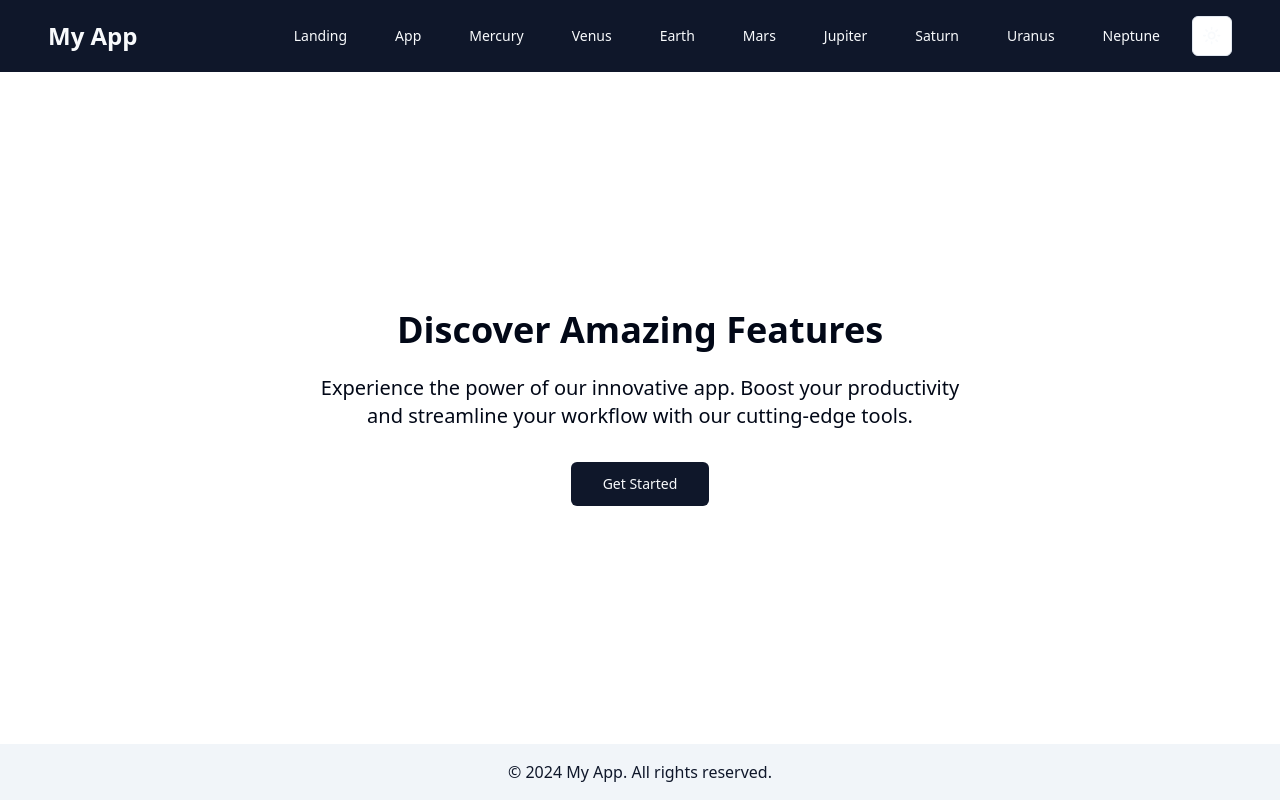
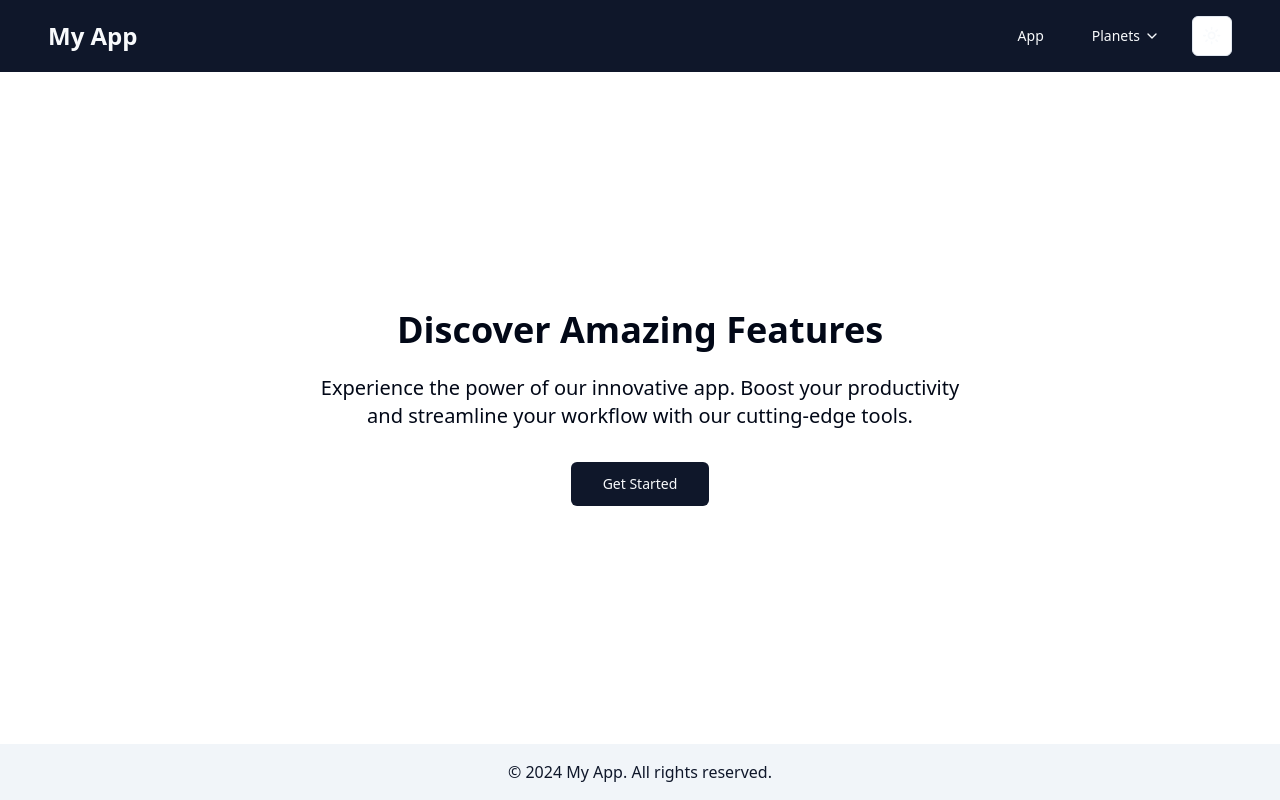
Before and after one commit to GPT-Engineer-App/modifyable-starter-nucleus, a React (Vite) app: page / in a window 1280 px wide. Built offline with nearby package versions, Linux system fonts and the light colour scheme.

Commit message:
GPT Engineer Update [skip gpt_engineer]

```diff
--- a/src/components/Navbar.jsx
+++ b/src/components/Navbar.jsx
@@ -2,8 +2,14 @@ import { useState } from 'react';
 import { Button } from "@/components/ui/button";
 import { ThemeToggle } from "@/components/theme-toggle";
 import { Link } from "react-router-dom";
-import { Menu, X } from 'lucide-react';
+import { Menu, X, ChevronDown } from 'lucide-react';
 import { navItems } from "@/nav-items";
+import {
+  DropdownMenu,
+  DropdownMenuContent,
+  DropdownMenuItem,
+  DropdownMenuTrigger,
+} from "@/components/ui/dropdown-menu";
 
 const Navbar = () => {
   const [isOpen, setIsOpen] = useState(false);
@@ -13,11 +19,25 @@ const Navbar = () => {
       <div className="container mx-auto flex justify-between items-center">
         <Link to="/" className="text-2xl font-bold">My App</Link>
         <div className="hidden md:flex items-center space-x-4">
-          {navItems.map((item) => (
-            <Link key={item.to} to={item.to}>
-              <Button variant="ghost">{item.title}</Button>
-            </Link>
-          ))}
+          <Link to="/app">
+            <Button variant="ghost">App</Button>
+          </Link>
+          <DropdownMenu>
+            <DropdownMenuTrigger asChild>
+              <Button variant="ghost">
+                Planets <ChevronDown className="ml-1 h-4 w-4" />
+              </Button>
+            </DropdownMenuTrigger>
+            <DropdownMenuContent>
+              {navItems.filter(item => item.to.startsWith('/planets/')).map((item) => (
+                <DropdownMenuItem key={item.to}>
+                  <Link to={item.to} className="w-full">
+                    {item.title}
+                  </Link>
+                </DropdownMenuItem>
+              ))}
+            </DropdownMenuContent>
+          </DropdownMenu>
           <ThemeToggle />
         </div>
         <div className="md:hidden">
@@ -28,7 +48,12 @@ const Navbar = () => {
       </div>
       {isOpen && (
         <div className="md:hidden mt-4">
-          {navItems.map((item) => (
+          <Link to="/app" className="block py-2">
+            <Button variant="ghost" className="w-full text-left" onClick={() => setIsOpen(false)}>
+              App
+            </Button>
+          </Link>
+          {navItems.filter(item => item.to.startsWith('/planets/')).map((item) => (
             <Link key={item.to} to={item.to} className="block py-2">
               <Button variant="ghost" className="w-full text-left" onClick={() => setIsOpen(false)}>
                 {item.title}
```
